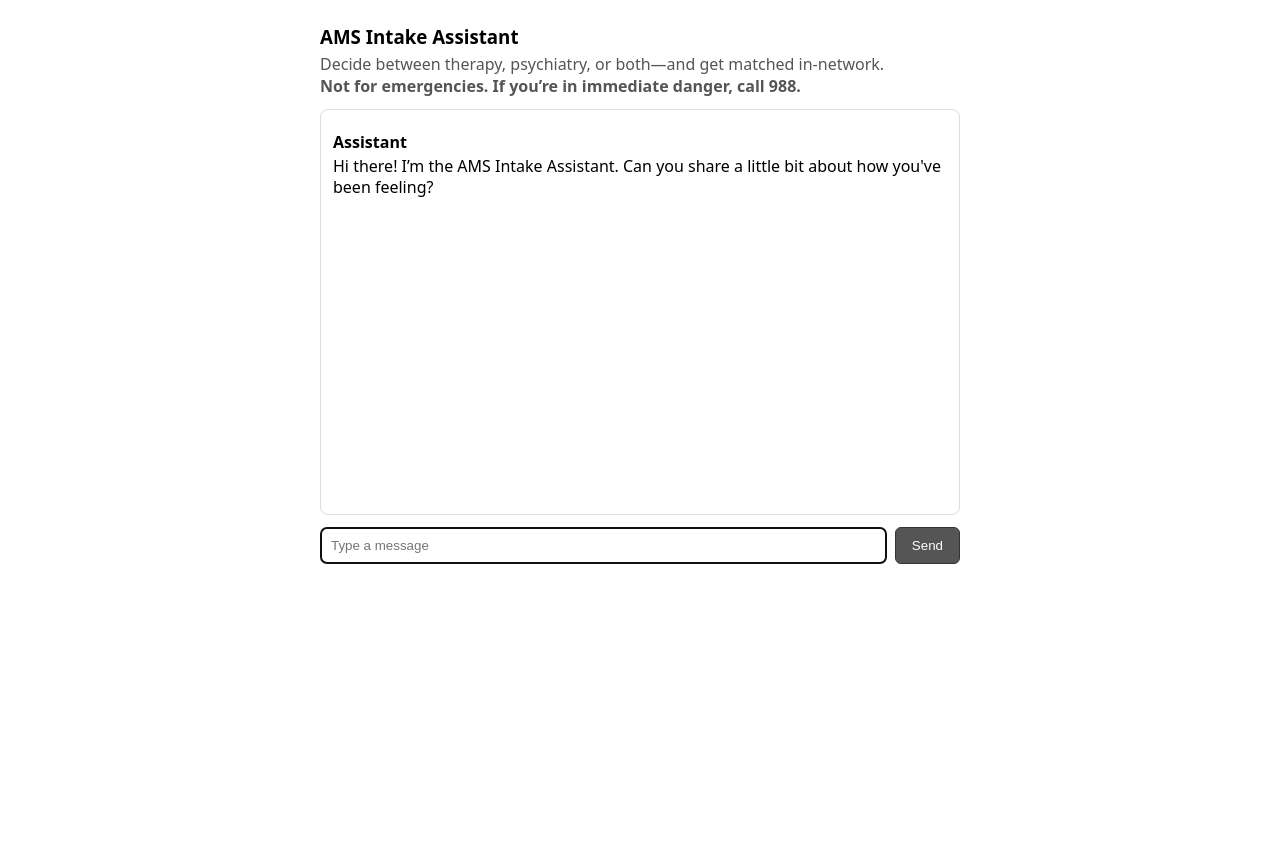
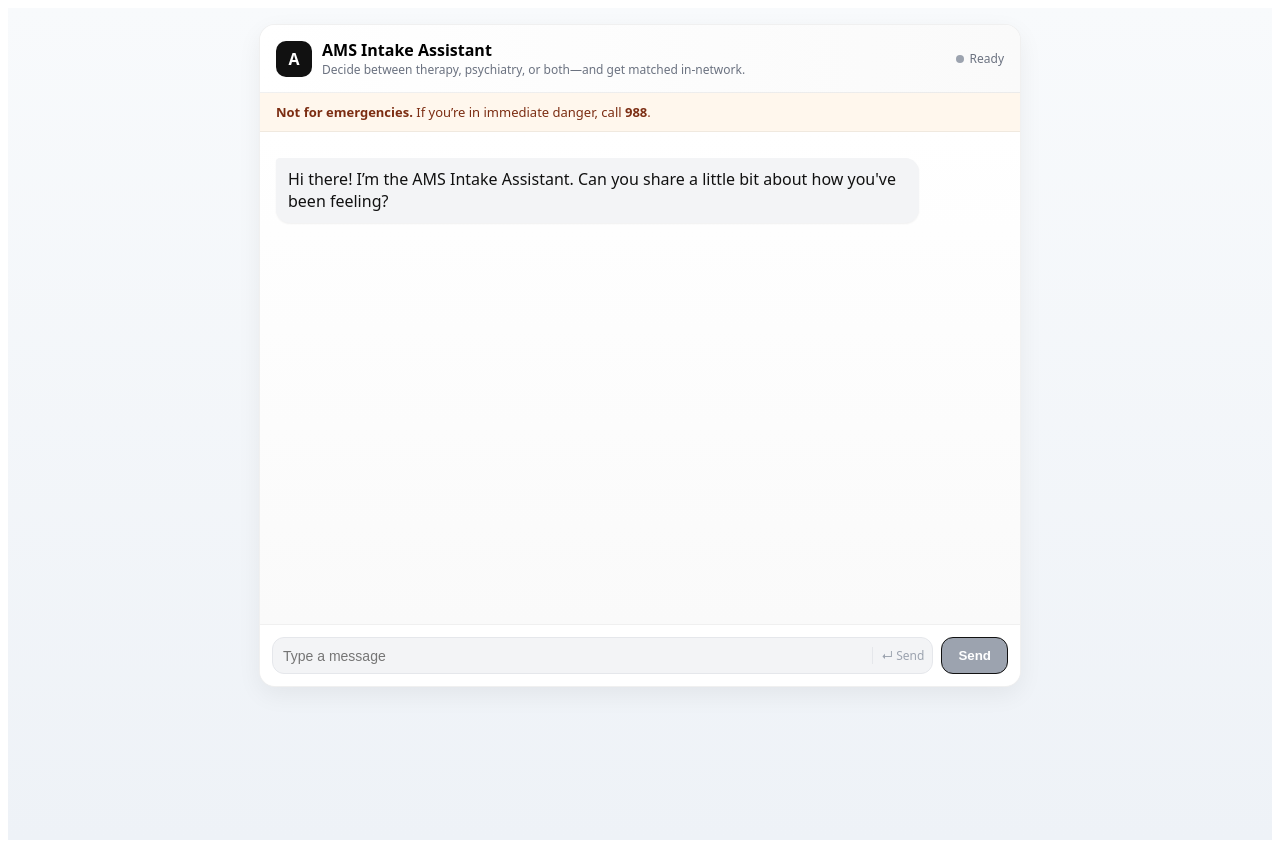
Before and after one commit to puglb2/azure-ai-ams, a React (Vite) app: page / in a window 1280 px wide. Before the commit the page ends 800 px from the top, so only its background shows below. Built offline with nearby package versions, Linux system fonts and the light colour scheme.

Commit message:
Update App.tsx

```diff
--- a/src/App.tsx
+++ b/src/App.tsx
@@ -77,55 +77,217 @@ export default function App() {
     }
   }
 
+  // simple components for cleaner JSX
+  const Header = () => (
+    <div
+      style={{
+        display: 'flex',
+        alignItems: 'center',
+        gap: 10,
+        padding: '14px 16px',
+        borderBottom: '1px solid rgba(0,0,0,0.06)',
+        background: 'linear-gradient(to right, #ffffff, #fafafa)'
+      }}
+    >
+      <div
+        style={{
+          width: 36, height: 36, borderRadius: 10,
+          background: '#111', color: '#fff',
+          display: 'grid', placeItems: 'center', fontWeight: 700
+        }}
+        aria-hidden
+      >
+        A
+      </div>
+      <div style={{ flex: 1 }}>
+        <div style={{ fontWeight: 700, fontSize: 16 }}>AMS Intake Assistant</div>
+        <div style={{ fontSize: 12, color: '#6b7280' }}>
+          Decide between therapy, psychiatry, or both—and get matched in-network.
+        </div>
+      </div>
+      <div style={{ display: 'flex', alignItems: 'center', gap: 6 }}>
+        <span
+          style={{
+            width: 8, height: 8, borderRadius: '50%',
+            background: busy ? '#22c55e' : '#9ca3af',
+            boxShadow: busy ? '0 0 0 4px rgba(34,197,94,0.15)' : 'none'
+          }}
+          aria-label={busy ? 'Assistant is typing' : 'Idle'}
+        />
+        <span style={{ fontSize: 12, color: '#6b7280' }}>{busy ? 'Typing…' : 'Ready'}</span>
+      </div>
+    </div>
+  )
+
+  const Bubble: React.FC<{ role: Role; children: React.ReactNode }> = ({ role, children }) => {
+    const isUser = role === 'user'
     return (
-    <div style={{ fontFamily:'system-ui, -apple-system, Segoe UI, Roboto, sans-serif', maxWidth:640, margin:'0 auto', padding:16 }}>
-      <h3 style={{margin:0}}>AMS Intake Assistant</h3>
-      <p style={{margin:'4px 0 12px 0', color:'#555'}}>
-        Decide between therapy, psychiatry, or both—and get matched in-network. <br />
-        <strong>Not for emergencies. If you’re in immediate danger, call 988.</strong>
-      </p>
+      <div
+        style={{
+          display: 'flex',
+          justifyContent: isUser ? 'flex-end' : 'flex-start',
+          margin: '10px 0'
+        }}
+      >
+        <div
+          style={{
+            maxWidth: '85%',
+            background: isUser ? '#111' : '#f3f4f6',
+            color: isUser ? '#fff' : '#111',
+            padding: '10px 12px',
+            borderRadius: 14,
+            borderTopLeftRadius: isUser ? 14 : 4,
+            borderTopRightRadius: isUser ? 4 : 14,
+            lineHeight: 1.4,
+            boxShadow: '0 1px 2px rgba(0,0,0,0.06)',
+            whiteSpace: 'pre-wrap'
+          }}
+        >
+          {children}
+        </div>
+      </div>
+    )
+  }
 
-      <div ref={scrollerRef} style={{border:'1px solid #ddd', borderRadius:8, padding:12, height:380, overflowY:'auto', background:'#fff'}}>
-        {messages.map((m,i)=>(
-          <div key={i} style={{margin:'10px 0', lineHeight:1.35}}>
-            <div style={{fontWeight:600, marginBottom:2}}>{m.role==='user'?'You':'Assistant'}</div>
-            <div style={{ whiteSpace: 'pre-wrap' }}>{m.content}</div>
-          </div>
-        ))}
-        {busy && <div style={{marginTop:8, color:'#777', fontStyle:'italic'}}>Assistant is typing…</div>}
+  return (
+    <div
+      style={{
+        fontFamily: 'system-ui, -apple-system, Segoe UI, Roboto, sans-serif',
+        minHeight: '100vh',
+        background: 'linear-gradient(180deg, #f8fafc 0%, #eef2f7 100%)',
+        padding: 16
+      }}
+    >
+      <div
+        style={{
+          maxWidth: 760,
+          margin: '0 auto',
+          background: '#fff',
+          border: '1px solid rgba(0,0,0,0.06)',
+          borderRadius: 16,
+          overflow: 'hidden',
+          boxShadow: '0 8px 24px rgba(0,0,0,0.06)'
+        }}
+      >
+        <Header />
+
+        {/* Safety banner */}
+        <div
+          style={{
+            padding: '10px 16px',
+            background: '#fff7ed',
+            color: '#7c2d12',
+            fontSize: 13,
+            borderBottom: '1px solid rgba(0,0,0,0.06)'
+          }}
+        >
+          <strong>Not for emergencies.</strong> If you’re in immediate danger, call <strong>988</strong>.
         </div>
 
-      <div style={{display:'flex', gap:8, marginTop:12}}>
+        {/* Messages */}
+        <div
+          ref={scrollerRef}
+          style={{
+            padding: 16,
+            height: 460,
+            overflowY: 'auto',
+            background: 'linear-gradient(180deg, #ffffff 0%, #fafafa 100%)'
+          }}
+        >
+          {messages.map((m, i) => (
+            <Bubble key={i} role={m.role}>
+              {m.content}
+            </Bubble>
+          ))}
+
+          {busy && (
+            <div style={{ marginTop: 6, color: '#6b7280', fontStyle: 'italic', fontSize: 13 }}>
+              Assistant is typing…
+            </div>
+          )}
+        </div>
+
+        {/* Composer */}
+        <div
+          style={{
+            padding: 12,
+            borderTop: '1px solid rgba(0,0,0,0.06)',
+            background: '#fff',
+            display: 'flex',
+            gap: 8
+          }}
+        >
+          <div
+            style={{
+              position: 'relative',
+              flex: 1,
+              display: 'flex',
+              alignItems: 'center',
+              background: '#f3f4f6',
+              border: '1px solid #e5e7eb',
+              borderRadius: 12,
+              padding: '6px 8px'
+            }}
+          >
             <input
               ref={inputRef}
               value={input}
-          onChange={e=>setInput(e.target.value)}
-          onKeyDown={e=>{
-            if(e.key==='Enter'){
+              onChange={e => setInput(e.target.value)}
+              onKeyDown={e => {
+                if (e.key === 'Enter') {
                   e.preventDefault()
                   if (!busy) send() // ignore Enter while busy
                 }
               }}
               placeholder={busy ? 'Assistant is typing…' : 'Type a message'}
               // keep enabled so you can draft while busy
-          style={{flex:1, padding:10, borderRadius:6, border:'1px solid #ccc'}}
+              style={{
+                flex: 1,
+                outline: 'none',
+                border: 'none',
+                background: 'transparent',
+                fontSize: 14,
+              }}
             />
+            <span
+              style={{
+                fontSize: 12,
+                color: '#9ca3af',
+                paddingLeft: 8,
+                borderLeft: '1px solid #e5e7eb',
+                userSelect: 'none'
+              }}
+              title="Press Enter to send"
+            >
+              ↵ Send
+            </span>
+          </div>
+
           <button
-          onClick={()=>{ if(!busy) send() }}
+            onClick={() => { if (!busy) send() }}
             disabled={busy || !input.trim()}
             title={busy ? 'Please wait for the assistant to finish' : (input.trim() ? 'Send' : 'Type a message')}
             style={{
-            padding:'10px 16px',
-            borderRadius:6,
-            border:'1px solid #333',
-            background:(busy || !input.trim()) ? '#555' : '#111',
-            color:'#fff',
-            cursor:(busy || !input.trim()) ? 'not-allowed' : 'pointer'
+              padding: '10px 16px',
+              borderRadius: 12,
+              border: '1px solid #111',
+              background: (busy || !input.trim()) ? '#9ca3af' : '#111',
+              color: '#fff',
+              cursor: (busy || !input.trim()) ? 'not-allowed' : 'pointer',
+              fontWeight: 600,
+              transition: 'transform 0.05s ease-in-out',
+            }}
+            onMouseDown={e => {
+              (e.currentTarget as HTMLButtonElement).style.transform = 'translateY(1px)'
+            }}
+            onMouseUp={e => {
+              (e.currentTarget as HTMLButtonElement).style.transform = 'translateY(0)'
             }}
           >
             Send
           </button>
         </div>
       </div>
+    </div>
   )
 }
```
Lines whose indentation alone changed are shown as unchanged.
